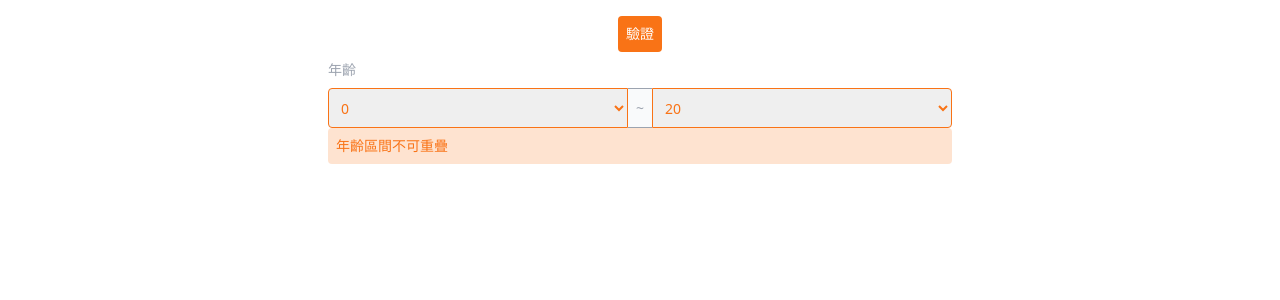
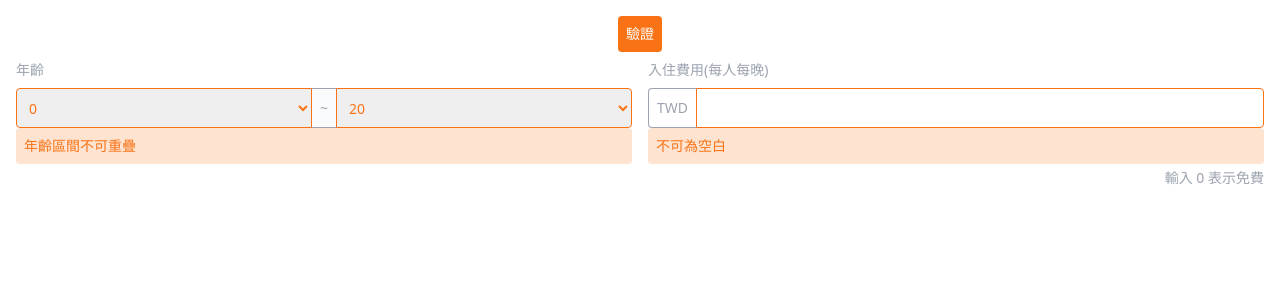
Before and after one commit to stranger583/form-validation, a React (Create React App) app: page / in a window 1280 px wide. Shown: the top 300 px of the page. Built offline with nearby package versions, Linux system fonts and the light colour scheme.

Commit message:
style:add priceInput component style

```diff
--- a/src/App.tsx
+++ b/src/App.tsx
@@ -1,11 +1,15 @@
 import React from 'react';
 import { Button } from './components/ui/button';
 import AgeGroupSelect from './components/age-group-select';
+import PriceInput from './components/price-input';
 function App() {
   return (
-    <div className='w-vw h-dvh p-4 flex flex-col items-center'>
+    <div className='w-vw h-dvh p-4 flex flex-col items-center max-w-screen-xl mx-auto'>
       <Button variant='validation'>驗證</Button>
+      <div className='flex gap-4 w-full'>
       <AgeGroupSelect></AgeGroupSelect>
+      <PriceInput></PriceInput>
+      </div>
     </div>
   );
 }
--- a/src/components/age-group-select.tsx
+++ b/src/components/age-group-select.tsx
@@ -1,4 +1,3 @@
-import React, { useState } from 'react'
 import { Select,Option } from './ui/select'
 import { AGES } from '../constant'
 import { cN } from '../libs/tw-marge'
@@ -8,7 +7,7 @@ function AgeGroupSelect() {
     <div className='w-1/2 text-sm'>
         <h3 className='text-gray-400 py-2'>年齡</h3>
         <div className='flex items-center w-full h-10'>
-        <Select className={cN({'border-orange-500 text-orange-500':true})} value={AGES[0]}>
+        <Select className={cN('rounded-l',{'border-orange-500 text-orange-500':true})} value={AGES[0]}>
         {AGES.map((age) => (
                 <Option key={age}>
                 {age}
@@ -16,7 +15,7 @@ function AgeGroupSelect() {
             ))}
         </Select>
         <div className='flex items-center p-2 border-y border-gray-400 text-gray-400 bg-gray-50 h-full'>~</div>
-        <Select className={cN({'border-orange-500 text-orange-500':true})} value={AGES.at(-1)}>
+        <Select className={cN('rounded-r',{'border-orange-500 text-orange-500':true})} value={AGES.at(-1)}>
         {AGES.map((age) => (
                 <Option key={age}>
                 {age}
--- /dev/null
+++ b/src/components/price-input.tsx
@@ -0,0 +1,18 @@
+import { cN } from '../libs/tw-marge'
+import { Input } from './ui/input'
+
+function PriceInput() {
+  return (
+    <div className='w-1/2 text-sm'>
+        <h3 className='text-gray-400 py-2'>入住費用(每人每晚)</h3>
+        <div className='flex items-center w-full h-10'>
+            <div className='flex items-center text-gray-400 p-2 border border-r-0 rounded-l h-full border-gray-400'>TWD</div>
+            <Input className={cN(' rounded-r',{'border-orange-500 text-orange-500':true})}/>
+        </div>
+        <div className='bg-orange-500/20 text-orange-500 rounded w-full p-2'>不可為空白</div>
+        <div className='text-gray-400 text-end py-1'>輸入 0 表示免費</div>
+    </div>
+  )
+}
+
+export default PriceInput
--- /dev/null
+++ b/src/components/ui/input.tsx
@@ -0,0 +1,7 @@
+import { type ComponentProps } from "react";
+import { cN } from "../../libs/tw-marge";
+interface Props extends ComponentProps<"input"> {}
+
+export function Input({ className, ...props }: Props) {
+  return <input type="text" className={cN('size-full border p-2 border-gray-400', className)} {...props} />;
+}
--- a/src/components/ui/select.tsx
+++ b/src/components/ui/select.tsx
@@ -5,7 +5,7 @@ type OptionProps = React.ComponentProps<'option'>
 
 function Select({ children, className, ...props }: SelectProps) {
     return (
-        <select {...props} className={cN('size-full p-2 border first:rounded-l last:rounded-r border-gray-400', className)}>
+        <select {...props} className={cN('size-full p-2 border border-gray-400', className)}>
             {children}
         </select>
     )
```
